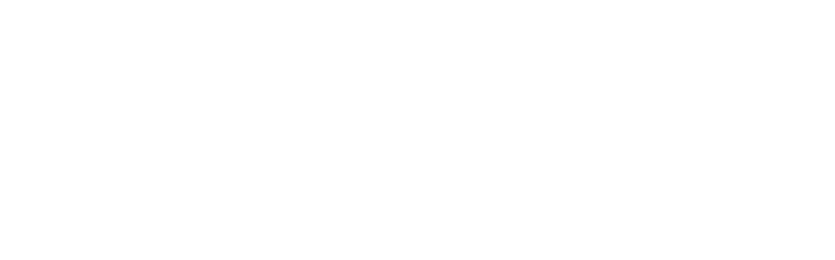
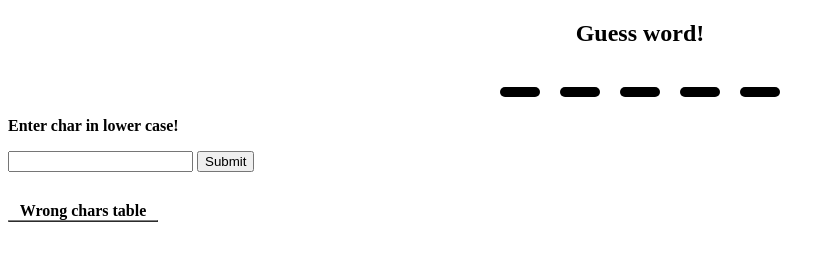
Before and after one commit to JanKolo04/JS-Games, a plain HTML site: page Hangman/index.html in a window 1280 px wide. Shown: the whole page, without its empty margins (0-835 px from the left). Drawn offline with nearby package versions, Linux system fonts and the light colour scheme.

Commit message:
Finish hangman but I have to add some style into game

```diff
--- a/Hangman/css/style.css
+++ b/Hangman/css/style.css
@@ -5,3 +5,67 @@ canvas {
 	background-color: #d9d9d9;
 }
 */
+
+#divWordHolder {
+	display: flex;
+	justify-content: center;
+	align-items: center;
+	flex-direction: column;
+	margin-top: 20px;
+}
+
+#charHolder {
+	width: auto;
+	height: auto;
+	display: flex;
+	justify-content: center;
+	align-items: center;
+	flex-direction: row;
+}
+
+#fieldHolder {
+	width: auto;
+	height: auto;
+	display: flex;
+	justify-content: center;
+	align-items: center;
+	flex-direction: row;
+}
+
+.charDiv {
+	width: 40px;
+	height: 10px;
+	margin-left: 10px;
+	margin-right: 10px;
+	padding: 5px 0px;
+	display: flex;
+	justify-content: center;
+	align-items: center;
+	color: black;
+}
+
+.charField {
+	width: 40px;
+	height: 10px;
+	border: none;
+	border-radius: 6px;
+	margin-left: 10px;
+	margin-right: 10px;
+	background-color: black;
+}
+
+#inputsHolder {
+	margin-top: 20px;
+}
+
+#tableHolder {
+	margin-top: 30px;
+}
+
+table {
+	width: 150px;
+}
+
+td {
+	text-align: center;
+}
--- a/Hangman/index.html
+++ b/Hangman/index.html
@@ -13,7 +13,24 @@
 	<canvas id="canvas" width="300" height="400"></canvas>
 	---->
 
-	<div id="divWordHolder"></div>
+	<h2 style="text-align: center; margin-bottom: 20px;">Guess word!</h2>
+
+	<div id="divWordHolder">
+		<div id="charHolder"></div>
+		<div id="fieldHolder"></div>
+	</div>
+
+	<div id="inputsHolder">
+		<p><strong>Enter char in lower case!</strong></p>
+		<input type="text" name="word" id="char" maxlength="1">
+		<button id="submit">Submit</button>
+	</div>
+
+	<div id="tableHolder">
+		<table border="1">
+			<caption><strong>Wrong chars table</strong></caption>
+		</table>
+	</div>
 
 </body>
 </html>
--- a/Hangman/js/script.js
+++ b/Hangman/js/script.js
@@ -22,27 +22,108 @@ window.onload = function() {
 */
 
 window.onload = function() {
-	let divWordHolder = document.querySelector("#divWordHolder");
+	//divs
+	let divWordHolder = document.querySelector("#fieldHolder");
+	let charHolder = document.querySelector("#charHolder");
+	//global var for char
+	let charArray = [];
+	//correct answer var
+	let correctAnswer = 0;
+
+
+	//listener function
+	let button = document.querySelector("#submit");
+	button.onclick = function() {
+		checkChar();
+		win();
+	}
 
 	function drawWordFiled() {
 		$.getJSON("words.json", function(data) {
 			//get number from 1 to 10
 			//this number is a number of word from JSON file
-			let randomWord = Math.round(Math.random() * (1 - 10 + 1)) + 1;
-			console.log(data.words[1]);
+			let randomWord = Math.round(Math.random() * (0 + 9)) + 1;
+
 			//count all chars in word
-			/*
 			for(let i=0; i<data.words[randomWord].length; i++) {
+				//create char div
+				let charDiv = document.createElement("div");
+				charDiv.className = "charDiv";
+				//set id
+				charDiv.id = "char"+i;
+				//append into div
+				charHolder.appendChild(charDiv);
+
 				//create div Holder
 				let charFieldHolder = document.createElement("div");
 				//set classname
-				charFieldHolder.className = "charFieldHolder";
+				charFieldHolder.className = "charField";
 				divWordHolder.appendChild(charFieldHolder);
 
+				//append data word into global variable
+				charArray[i] = data.words[randomWord][i].toLowerCase();
 			}
-			*/
 		});
 	}
 
+	function checkChar() {
+		//checker var
+		let checker = 0;
+		//value form input
+		let charFromInput = document.querySelector("#char").value;
+
+		//security
+		if(charFromInput.length == 0) {
+			alert("Enter char to input");
+		}
+		else {
+			//check if char from input is in char array
+			for(let i=0; i<charArray.length; ++i) {
+				//if char form input equals char from array do code
+				if(charFromInput == charArray[i]) {
+					let charDiv = document.querySelector("#char"+i);
+					//add char to right field
+					//if correct char is first change toUpperCase
+					if(i == 0) {
+						charDiv.innerHTML = charArray[i].toUpperCase();
+						checker = 1;
+					}
+					else {
+						charDiv.innerHTML = charArray[i];
+						checker = 1;
+					}
+					correctAnswer++;
+				}
+			}
+
+			//if you picked wrong char show alert
+			if(checker == 0) {
+				alert("You choice wrong char");
+				//table
+				let table = document.querySelector("table");
+
+				//create record
+				let record = document.createElement("tr");
+				//append into table
+				table.appendChild(record);
+
+				//create data char
+				let dataChar = document.createElement("td");
+				dataChar.innerHTML = charFromInput;
+				record.appendChild(dataChar);
+			}
+		}
+		//clear input value
+		document.querySelector("#char").value = "";
+	}
+
+	function win() {
+		if(correctAnswer == charArray.length) {
+			alert("You win!");
+			document.location.reload();
+		}
+	}
+
 	drawWordFiled();
+
 }
--- a/Hangman/words.json
+++ b/Hangman/words.json
@@ -1,6 +1,14 @@
 {
 	"words": {
 		"1": "Jan",
-		"2": "Ola"
+		"2": "Ola",
+		"3": "Piotr",
+		"4": "Renata",
+		"5": "Maria",
+		"6": "Bolek",
+		"7": "Czesław",
+		"8": "Marylka",
+		"9": "Zdzisław",
+		"10": "Daria"
 	}
 }
```
Also changed, not shown: 1 other file.
